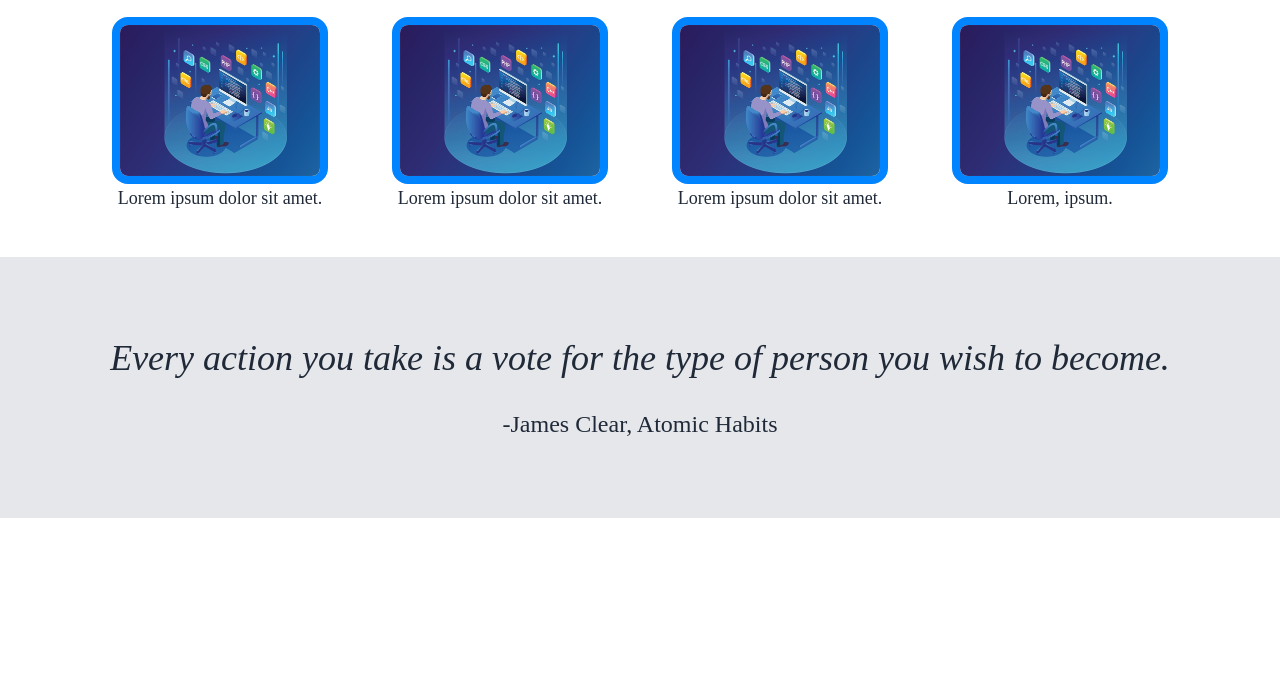
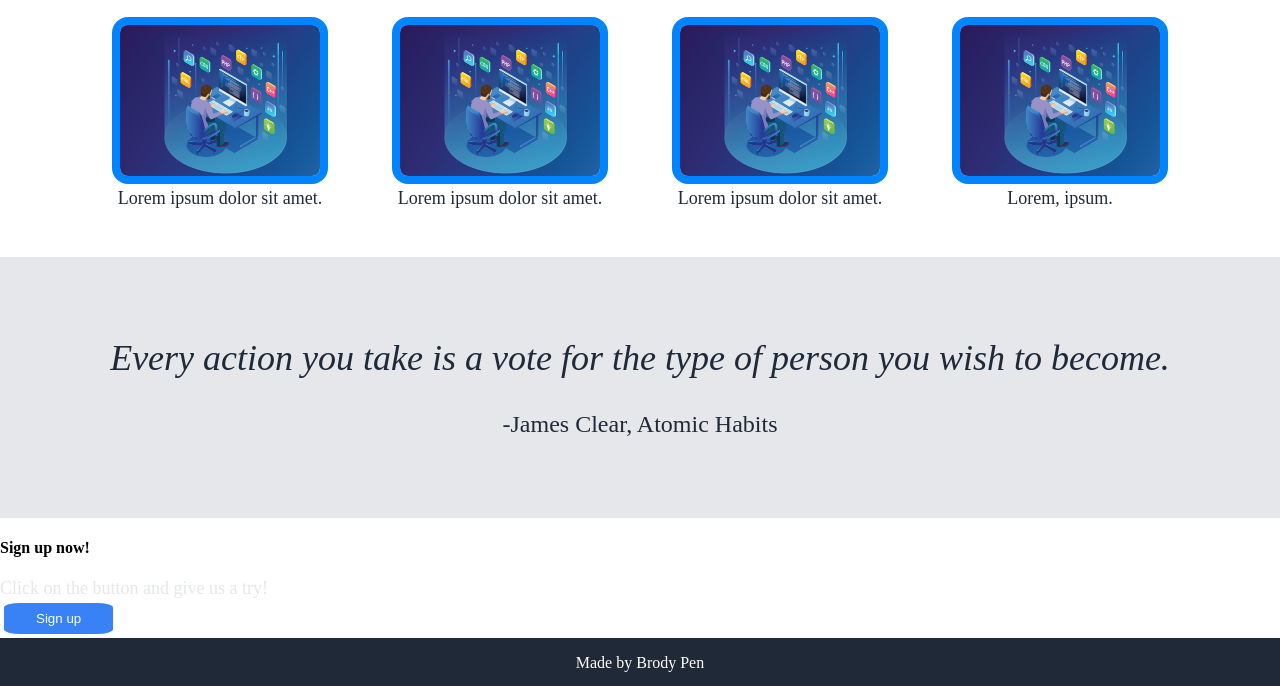
Before and after one commit to Brodypen/odin-LandingPage, a plain HTML site: page index.html in a window 1280 px wide. Shown: the part 556-1242 px from the top of the page. Before the commit the page ends 1074 px from the top, so only its background shows below. Drawn offline with Linux system fonts and the light colour scheme.

Commit message:
Add contact html

```diff
--- a/index.html
+++ b/index.html
@@ -76,7 +76,13 @@
       </p>
       <p class="quoteAuthor">-James Clear, Atomic Habits</p>
     </div>
-    <div class="contactForm" id="ContactForm"></div>
-    <footer></footer>
+    <div class="contactForm" id="ContactForm">
+      <div class="contactFormleftSide">
+        <h4 class="contactHeader">Sign up now!</h4>
+        <p>Click on the button and give us a try!</p>
+      </div>
+      <button class="contactButton">Sign up</button>
+    </div>
+    <footer>Made by Brody Pen</footer>
   </body>
 </html>
--- a/style.css
+++ b/style.css
@@ -115,3 +115,13 @@ h2 {
     color:#1f2937;
     padding-top: 32px;
 }
+footer {
+    background-color: #1f2937;
+    display: flex;
+    flex-direction: column;
+    height: 4vh;
+    padding-top: 2vh;
+    align-items: center;
+    color: white;
+}
+/* contactForm */
```
Also changed, not shown: websiteImages/github.png (added).
